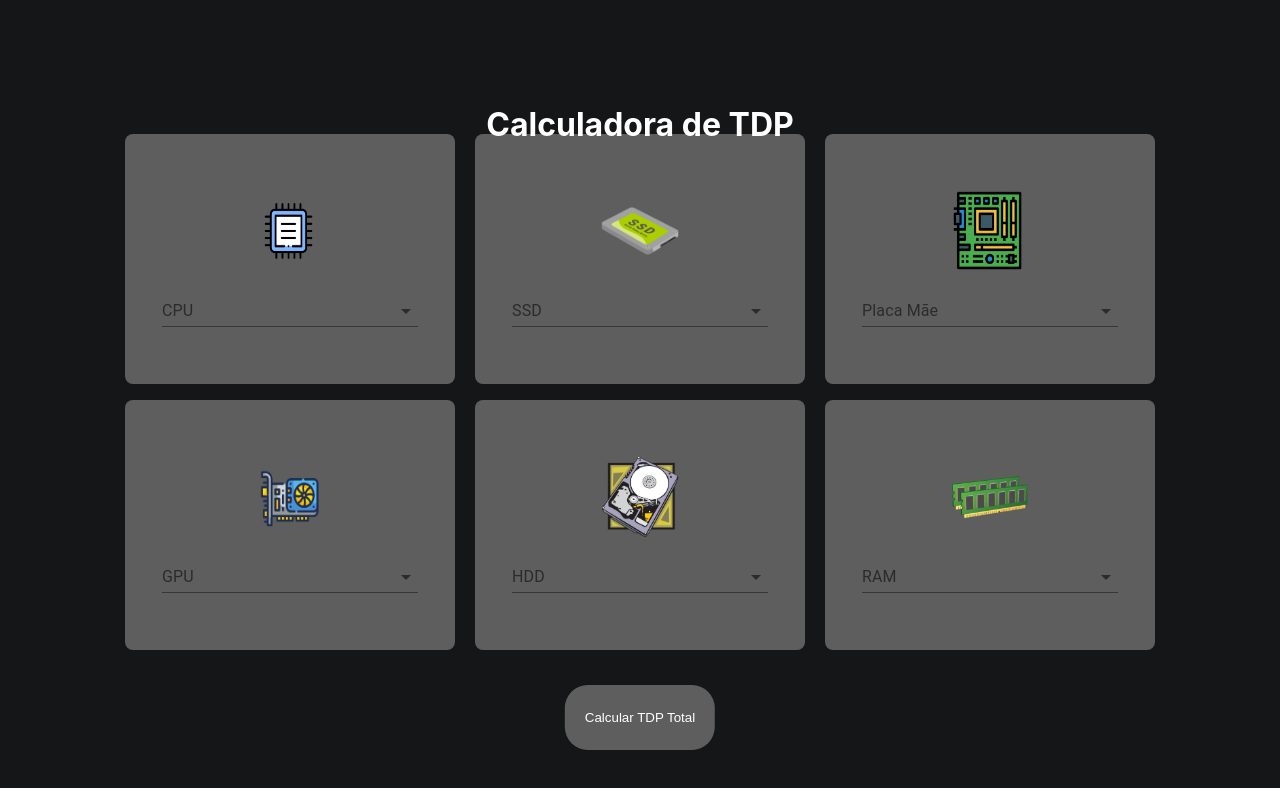
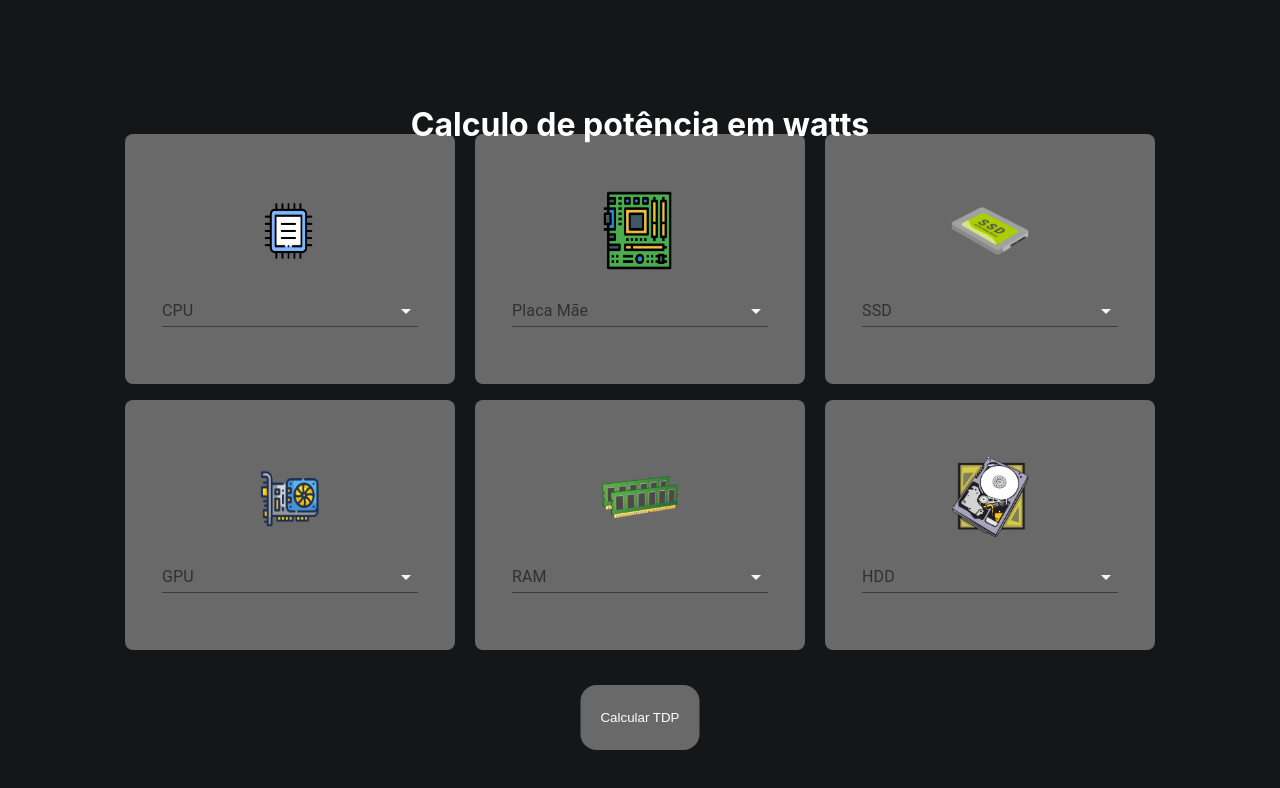
Before and after one commit to tatehira/Front-CalculoTDP, a React (Create React App) app: page / in a window 1280 px wide. Shown: the top 788 px of the page. Built offline with nearby package versions, Linux system fonts and the light colour scheme.

Commit message:
Finalizado v1 front

```diff
--- a/public/index.html
+++ b/public/index.html
@@ -24,7 +24,7 @@
       work correctly both with client-side routing and a non-root public URL.
       Learn how to configure a non-root public URL by running `npm run build`.
     -->
-    <title>React App</title>
+    <title>Calculo TDP</title>
   </head>
   <body>
     <noscript>You need to enable JavaScript to run this app.</noscript>
--- a/src/App.css
+++ b/src/App.css
@@ -48,7 +48,7 @@ body {
   flex-direction: column;
   align-items: center;
   justify-content: center;
-  background-color: #5e5e5e;
+  background-color:	#696969;
   border-radius: 8px;
   margin-bottom: 16px;
   transition: transform 0.3s ease, box-shadow 0.3s ease;
@@ -56,7 +56,7 @@ body {
 
 .field:hover {
   transform: translateY(-5px);
-  box-shadow: 0 8px 16px rgba(0, 0, 0, 0.3);
+  box-shadow: 3px 10px 10px #cccaca91;
 }
 
 .field img {
@@ -67,6 +67,7 @@ body {
 
 .fields-container {
   margin: 10px; /* Ajuste o valor da margem conforme necessário */
+  color: #ffffff;
 }
 
 .custom-autocomplete {
@@ -77,16 +78,16 @@ body {
 .rounded-button {
   border-radius: 20px; /* Ajuste o valor do raio conforme necessário */
   padding: 10px 20px; /* Ajuste o preenchimento interno conforme necessário */
-  background-color: #5e5e5e; /* Cor de fundo do botão */
+  background-color: #696969; /* Cor de fundo do botão */
   border: none; /* Remova a borda se necessário */
   cursor: pointer;
   color: #fff;
 }
 
 .submit-button {
-  border-radius: 23px;
+  border-radius: 16px;
   padding: 25px 20px;
-  background-color: #5e5e5e;
+  background-color:	#696969;
   border: none;
   cursor: pointer;
   color: #fff;
@@ -111,18 +112,39 @@ body {
   top: 0;
   right: 5;
   padding: 10px;
-  background-color: #5e5e5e;
+  background-color: #696969;
   border-radius: 10px 10px 10px 10px;
 }
 
 .result-box {
-  width: 150px;
-  height: 100px;
-  border: 1px solid #5e5e5e;
-  border-radius: 10px;
-  display: flex;
-  align-items: center;
-  justify-content: center;
-  margin-left: auto;
-  font-weight: bold;
+  border-radius: 16px;
+  padding: 22px 20px;
+  background-color: #696969;
+  border: 41px;
+  cursor: pointer;
+  color: #fff;
+  position: fixed;
+  bottom: 411px;
+  left: 88%;
+  -webkit-transform: translateX(-50%);
+  -ms-transform: translateX(-50%);
+  transform: translateX(-50%);
 }
+
+.result-box:hover {
+  background-color: #ffffff;
+  color: #000000;
+}
+
+.custom-autocomplete .MuiAutocomplete-input {
+  color: rgb(245, 244, 244); /* Cor do texto */
+}
+
+.custom-autocomplete .MuiAutocomplete-popupIndicator {
+  color: rgb(245, 245, 245); /* Cor da seta */
+}
+
+.custom-autocomplete .MuiAutocomplete-listbox {
+  background-color: rgb(241, 241, 241); /* Cor de fundo da lista */
+  color: rgb(255, 255, 255); /* Cor do texto na lista */
+}
--- a/src/App.js
+++ b/src/App.js
@@ -111,11 +111,11 @@ const App = () => {
 
   const handleSubmit = () => {
     if (
-      processador === '' ||
-      placaVideo === '' ||
-      ssd === null ||
-      hd === null ||
-      placaMae === null ||
+      processador === '' &&
+      placaVideo === '' &&
+      ssd === null &&
+      hd === null &&
+      placaMae === null &&
       ram === null
     ) {
       alert("Nenhum campo foi preenchido!");
@@ -171,7 +171,7 @@ const App = () => {
 return (
     <div className="App">
       <div className="container">
-        <h1 className="form-heading">Calculadora de TDP</h1>
+        <h1 className="form-heading">Calculo de potência em watts</h1>
         <div className="fields-container">
           <div className="spaced-field">
             <Field imagePath={processadorImg}>
@@ -186,7 +186,7 @@ const App = () => {
                       className="custom-autocomplete spaced-field"
                       inputProps={{
                         ...params.inputProps,
-                        style: { width: '200px' },
+                        style: { width: '200px', color: 'black' },
                       }}
                     />
                   )}
@@ -194,6 +194,9 @@ const App = () => {
                   onChange={(event, value) =>
                     handleProcessadorChange(event, validateInput(value, processadorOptions))
                   }
+                  ListboxProps={{
+                    style: { backgroundColor: 'black', color: 'white' },
+                  }}
                 />
               </div>
             </Field>
@@ -211,7 +214,7 @@ const App = () => {
                       className="custom-autocomplete spaced-field"
                       inputProps={{
                         ...params.inputProps,
-                        style: { width: '200px' },
+                        style: { width: '200px', color: 'black' },
                       }}
                     />
                   )}
@@ -219,58 +222,9 @@ const App = () => {
                   onChange={(event, value) =>
                     handlePlacaVideoChange(event, validateInput(value, placaVideoOptions))
                   }
-                />
-              </div>
-            </Field>
-          </div>
-        </div>
-        <div className="fields-container">
-          <div className="spaced-field">
-            <Field imagePath={ssdImg}>
-              <div className="input-container">
-                <Autocomplete
-                  options={ssdOptions}
-                  renderInput={(params) => (
-                    <TextField
-                      {...params}
-                      label="SSD"
-                      autoComplete="off"
-                      className="custom-autocomplete spaced-field"
-                      inputProps={{
-                        ...params.inputProps,
-                        style: { width: '200px' },
+                  ListboxProps={{
+                    style: { backgroundColor: 'black', color: 'white' },
                   }}
-                    />
-                  )}
-                  value={ssd}
-                  onChange={(event, value) =>
-                    handleSsdChange(event, validateInput(value, ssdOptions))
-                  }
-                />
-              </div>
-            </Field>
-          </div>
-          <div className="spaced-field">
-            <Field imagePath={hddImg}>
-              <div className="input-container">
-                <Autocomplete
-                  options={hdOptions}
-                  renderInput={(params) => (
-                    <TextField
-                      {...params}
-                      label="HDD"
-                      autoComplete="off"
-                      className="custom-autocomplete spaced-field"
-                      inputProps={{
-                        ...params.inputProps,
-                        style: { width: '200px' },
-                      }}
-                    />
-                  )}
-                  value={hd}
-                  onChange={(event, value) =>
-                    handleHdChange(event, validateInput(value, hdOptions))
-                  }
                 />
               </div>
             </Field>
@@ -289,7 +243,7 @@ const App = () => {
                       className="custom-autocomplete spaced-field"
                       inputProps={{
                         ...params.inputProps,
-                      style: { width: '200px' },
+                        style: { width: '200px', color: 'black' },
                       }}
                     />
                   )}
@@ -297,6 +251,9 @@ const App = () => {
                   onChange={(event, value) =>
                     handlePlacaMaeChange(event, validateInput(value, placaMaeOptions))
                   }
+                  ListboxProps={{
+                    style: { backgroundColor: 'black', color: 'white' },
+                  }}
                 />
               </Field>
             </div>
@@ -312,7 +269,7 @@ const App = () => {
                       className="custom-autocomplete spaced-field"
                       inputProps={{
                         ...params.inputProps,
-                      style: { width: '200px' },
+                        style: { width: '200px', color: 'black' },
                       }}
                     />
                   )}
@@ -320,19 +277,79 @@ const App = () => {
                   onChange={(event, value) =>
                     handleRamChange(event, validateInput(value, ramOptions))
                   }
+                  ListboxProps={{
+                    style: { backgroundColor: 'black', color: 'white' },
+                  }}
                 />
               </Field>
             </div>
         </div>
+        <div className="fields-container">
+          <div className="spaced-field">
+              <Field imagePath={ssdImg}>
+                <div className="input-container">
+                  <Autocomplete
+                    options={ssdOptions}
+                    renderInput={(params) => (
+                      <TextField
+                        {...params}
+                        label="SSD"
+                        autoComplete="off"
+                        className="custom-autocomplete spaced-field"
+                        inputProps={{
+                          ...params.inputProps,
+                          style: { width: '200px',  color: 'black' },
+                        }}
+                      />
+                    )}
+                    value={ssd}
+                    onChange={(event, value) =>
+                      handleSsdChange(event, validateInput(value, ssdOptions))
+                    }
+                    ListboxProps={{
+                      style: { backgroundColor: 'black', color: 'white' },
+                    }}
+                  />
+                </div>
+              </Field>
+            </div>
+            <div className="spaced-field">
+            <Field imagePath={hddImg}>
+              <div className="input-container">
+                <Autocomplete
+                  options={hdOptions}
+                  renderInput={(params) => (
+                    <TextField
+                      {...params}
+                      label="HDD"
+                      autoComplete="off"
+                      className="custom-autocomplete spaced-field"
+                      inputProps={{
+                        ...params.inputProps,
+                        style: { width: '200px', color: 'black' },
+                      }}
+                    />
+                  )}
+                  value={hd}
+                  onChange={(event, value) =>
+                    handleHdChange(event, validateInput(value, hdOptions))
+                  }
+                  ListboxProps={{
+                    style: { backgroundColor: 'black', color: 'white' },
+                  }}
+                />
+              </div>
+            </Field>
+          </div>
+        </div>
+        {tdpTotal !== null && <div className="result-box">O seu consumo em watts é: {tdpTotal}</div>}
       </div>
       <button className="submit-button rounded-button" onClick={handleSubmit}>
-        Calcular TDP Total
+        Calcular TDP
       </button>
-      {tdpTotal !== null && (
-        <div className="result-box">O valor total de consumo é de: {tdpTotal}</div>
-      )}
     </div>
   );
+
 };
 
 export default App;
```
Lines whose indentation alone changed are shown as unchanged.
